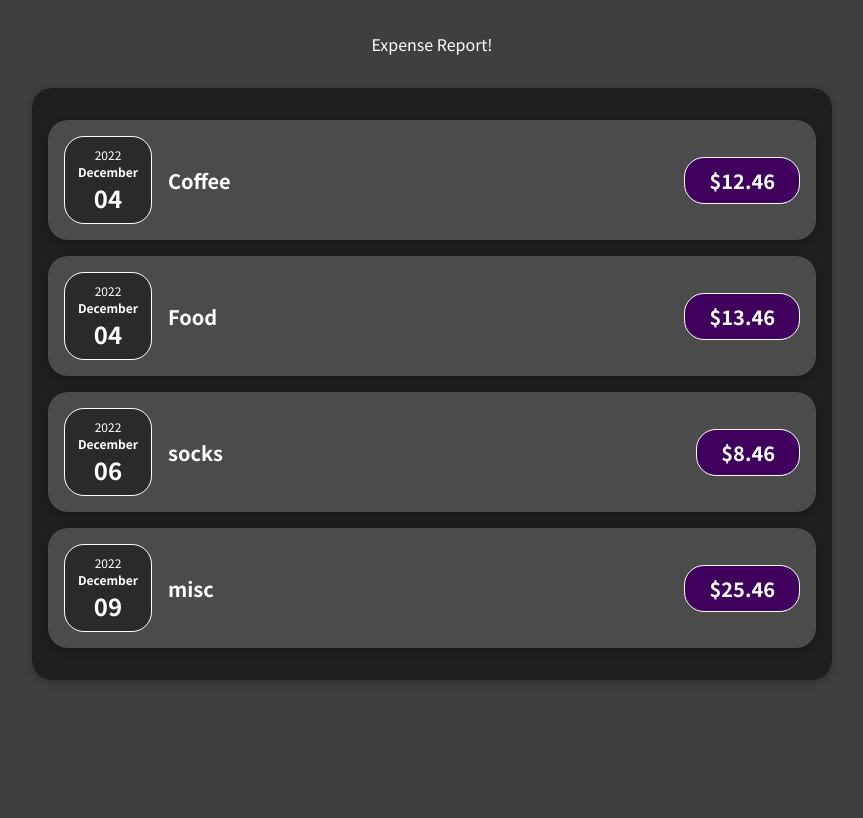
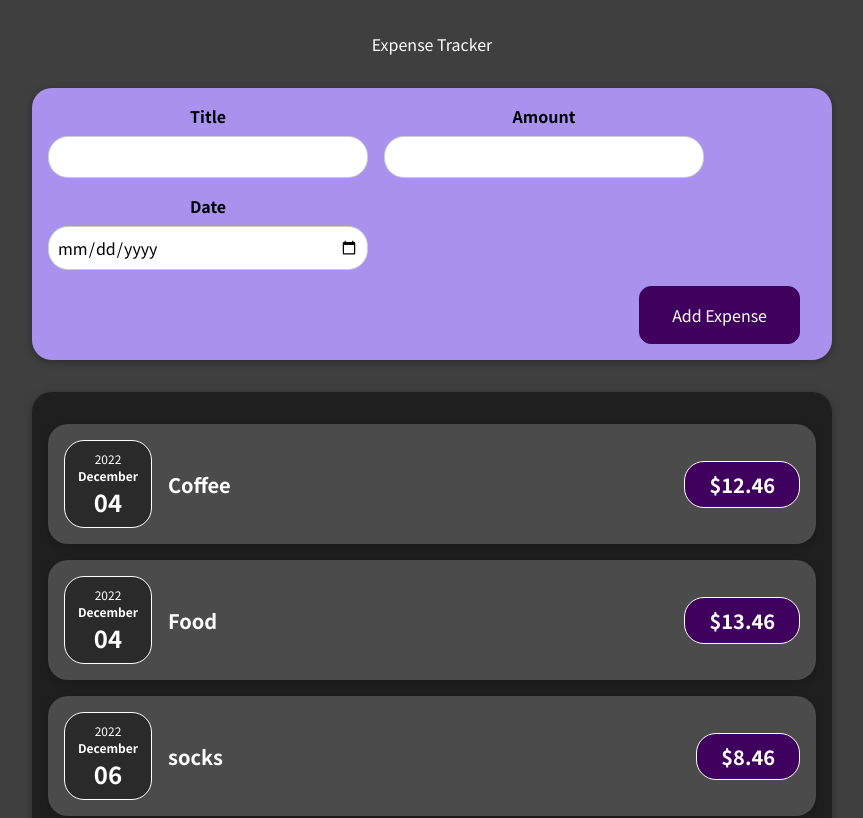
Before and after one commit to kwe92/Expense-Tracker-App-React, a React (Create React App) app: page / in a window 1280 px wide. Shown: the top 818 px of the page, without its empty margins (208-1071 px from the left). Built offline with nearby package versions, Linux system fonts and the light colour scheme.

Commit message:
Update File Structure

```diff
--- a/src/App.js
+++ b/src/App.js
@@ -1,14 +1,12 @@
 import "./App.css";
-// import ExpenseItem from "./components/ExpenseItem";
-import Expenses from "./components/Expreses";
+import Expenses from "./components/expenses/Expenses";
+import NewExpense from "./components/NewExpense/NewExpense";
 
-const App = () => {
-  return (
-    <div>
-      <div className="title-text">Expense Report!</div>
-      <Expenses />
-    </div>
-  );
-};
-
+const App = () => (
+  <div>
+    <div className="title-text">Expense Tracker</div>
+    <NewExpense />
+    <Expenses />
+  </div>
+);
 export default App;
--- a/src/components/Card.js
+++ b/src/components/UI/Card.js
@@ -6,7 +6,7 @@ import "./Card.css";
 
 const Card = (props) => {
   const _class = props.className;
-  return <div class={"card " + _class}>{props.children}</div>;
+  return <div className={"card " + _class}>{props.children}</div>;
 };
 
 export default Card;
--- a/src/components/ExpenseItem.js
+++ b/src/components/expenses/ExpenseItem.js
@@ -1,6 +1,6 @@
 import "./ExpenseItem.css";
 import ExpenseDate from "./ExpenseDate";
-import Card from "./Card";
+import Card from "../UI/Card";
 
 const ExpenseItem = (props) => {
   return (
--- a/src/components/Expreses.js
+++ b/src/components/expenses/Expenses.js
@@ -1,5 +1,5 @@
-import fetchExpenses from "../data/ExpenseData";
-import Card from "./Card";
+import fetchExpenses from "../data/ExpenseData.js";
+import Card from "../UI/Card";
 import ExpenseItem from "./ExpenseItem";
 import "./Expenses.css";
 
```
Also changed, not shown: src/components/UI/Card.css (renamed from src/components/Card.css), src/components/data/ExpenseData.js (renamed from src/data/ExpenseData.js), src/components/expenses/ExpenseDate.css (renamed from src/components/ExpenseDate.css), src/components/expenses/ExpenseDate.js (renamed from src/components/ExpenseDate.js), src/components/expenses/ExpenseItem.css (renamed from src/components/ExpenseItem.css), src/components/expenses/Expenses.css (renamed from src/components/Expenses.css).
